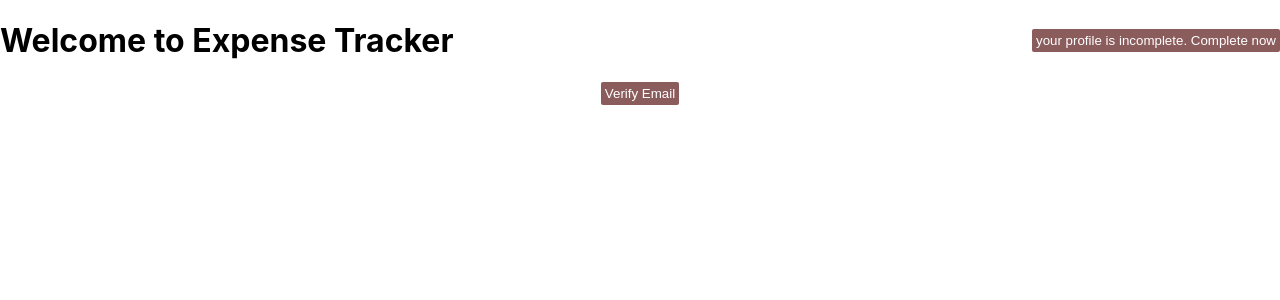
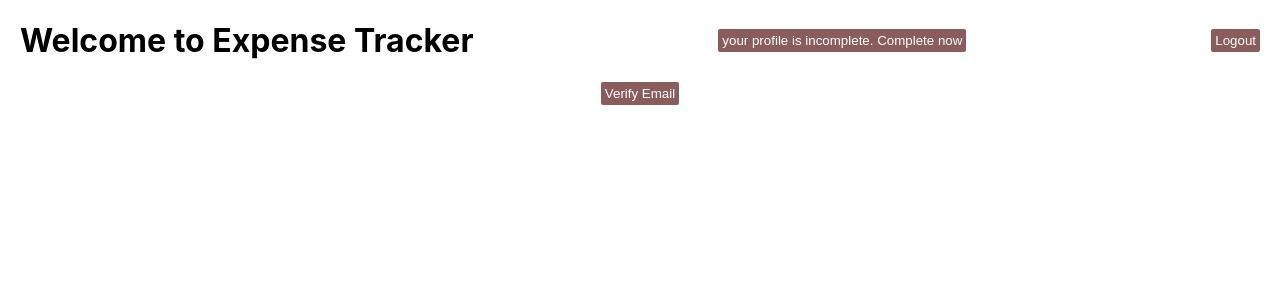
Before and after one commit to ayasha2001/expense_tracker_redux, a React (Create React App) app: page /home in a window 1280 px wide. Shown: the top 300 px of the page. Built offline with nearby package versions, Linux system fonts and the light colour scheme.

Commit message:
added logout

```diff
--- a/src/pages/HomePage.css
+++ b/src/pages/HomePage.css
@@ -2,6 +2,8 @@
     display: flex;
     justify-content: space-between;
     align-items: center;
+    padding-left: 20px;
+    padding-right: 20px;
 }
 
 .btn-home-page{
--- a/src/pages/HomePage.js
+++ b/src/pages/HomePage.js
@@ -16,6 +16,11 @@ const HomePage = () => {
   const handleNavigation = () => {
     nav("/profile");
   };
+
+  const handleLogOut = () => {
+    localStorage.removeItem("token")
+    nav("/")
+  }
 
   const handleEmailVerification = async () => {
     try {
@@ -59,6 +64,9 @@ const HomePage = () => {
         <button onClick={handleNavigation} className="btn-home-page">
           your profile is incomplete. Complete now
         </button>
+        <button onClick={handleLogOut} className="btn-home-page">
+        Logout
+      </button>
       </div>
       <button onClick={handleEmailVerification} className="btn-home-page">
         Verify Email
```
